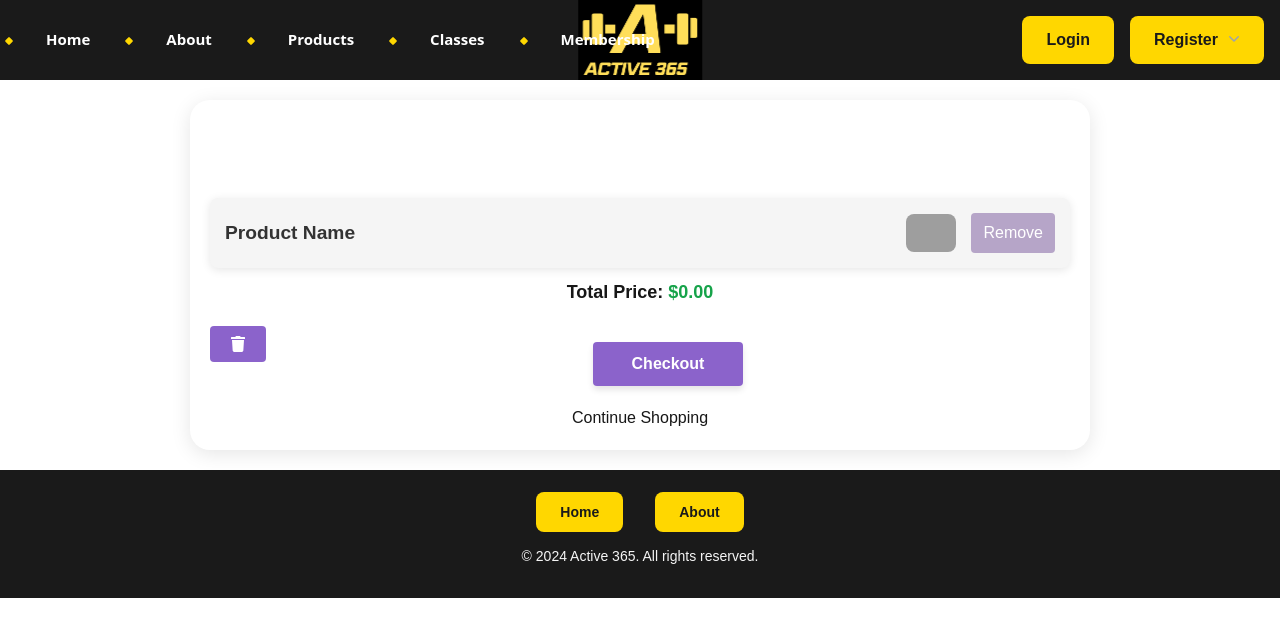
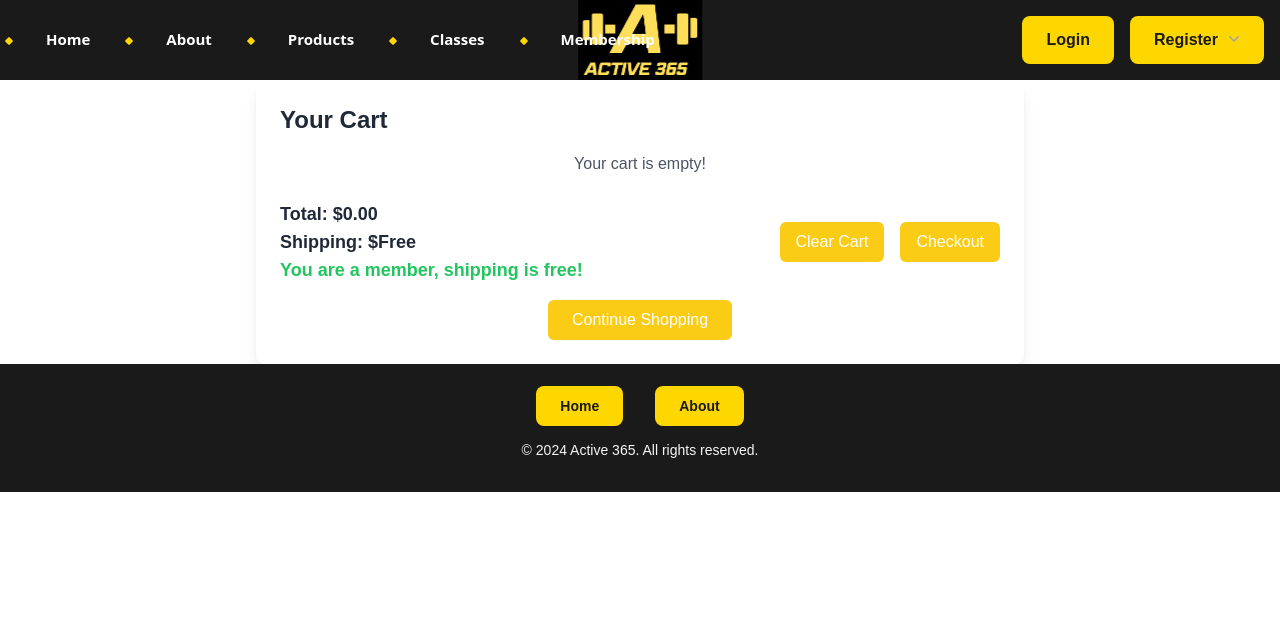
Before and after one commit to active365/Active_365, a Next.js app in the folder front/: page /cart in a window 1280 px wide. Shown: the top 636 px of the page. Built offline with nearby package versions, Linux system fonts and the light colour scheme; no server answers; grey boxes are pictures that could not be loaded.

Commit message:
fix cart

```diff
--- a/front/src/app/cart/page.tsx
+++ b/front/src/app/cart/page.tsx
@@ -1,40 +1,11 @@
-"use client";
-import React from "react";
-import Link from "next/link";
-import { FaTrash } from "react-icons/fa";
-import styles from "@/app/cart/Cart.module.css";
+import CartComponent from "@/components/Cart";
 
 const Cart: React.FC = () => {
-    return (
-        <div className={styles["cart-container"]}>
-            <h2 className={styles["cart-header"]}>Your Cart</h2>
-
-            <div className={styles["cart-item"]}>
-                <p className={styles["cart-item-name"]}>Product Name</p>
-                <img src="/placeholder.jpg" alt="Product Name" />
-                <button className={styles["cart-item-button"]}>Remove</button>
-            </div>
-
-            <div className={styles["cart-total"]}>
-                <p className="text-lg font-semibold">
-                    Total Price: <span className="text-green-600">$0.00</span>
-                </p>
-            </div>
-
-            <div className={styles["cart-actions"]}>
-                <div>
-                    <button className={styles["clear-button"]}>
-                        <FaTrash />
-                    </button>
-                </div>
-                <button className={styles["checkout-button"]}>Checkout</button>
-            </div>
-
-            <Link href="/products">
-                <button className={styles["cart-actions"]}>Continue Shopping</button>
-            </Link>
-        </div>
-    );
-};
+    return(
+        <>
+            <CartComponent/>
+        </>
+    )
+}
 
 export default Cart;
--- a/front/src/app/products/page.tsx
+++ b/front/src/app/products/page.tsx
@@ -7,6 +7,7 @@ import { arrayProducts } from "@/helpers/arrayProducts";
 import { categories } from "@/helpers/arrayProducts";
 import { filterProducts } from "@/helpers/filterProducts";
 import { IProducts } from "@/interfaces/IProducts";
+import { getProducts } from "../api/getProducts";
 
 export type CategoryName = "Fitness Equipment" | "Yoga Accessories" | "Supplements";
 
@@ -20,22 +21,37 @@ interface ProductsProps {
   searchQuery: string;
 }
 
+
 const Products: React.FC<ProductsProps> = ({ searchQuery }) => {
-
     const [selectedCategory, setSelectedCategory] = useState<CategoryName | null>(null);
     const [filteredProducts, setFilteredProducts] = useState(arrayProducts);
 
     const currentDate = new Date();
     const deadline = new Date("2024-12-31");
 
+    const [products, setProducts] = useState<IProducts[]>([]);
+
+    useEffect(() => {
+        const fetchProducts = async () => {
+            try {
+                const data = await getProducts();
+                setProducts(data);
+                setFilteredProducts(data);
+            } catch (error) {
+                console.error("Error fetching products:", error);
+            }
+        };
+        fetchProducts();
+    }, []);
+
     useEffect(() => {
         const filteredByCategory = selectedCategory
-            ? arrayProducts.filter(product => product.category === selectedCategory)
-            : arrayProducts;
+            ? products.filter(product => product.category === selectedCategory)
+            : products;
 
         const finalFiltered = filterProducts(filteredByCategory, searchQuery);
         setFilteredProducts(finalFiltered);
-    }, [searchQuery, selectedCategory]);
+    }, [searchQuery, selectedCategory, products]);
 
     const handleProductSelect = (product: IProducts) => {
         console.log("Producto seleccionado:", product);
--- /dev/null
+++ b/front/src/components/Cart.tsx
@@ -0,0 +1,127 @@
+"use client";
+import React, { useContext, useState } from "react";
+import Link from "next/link";
+import { FaTrash } from "react-icons/fa";
+import { GeneralContext } from "@/context/GeneralContext";
+import { IProducts } from "@/interfaces/IProducts";
+
+const CartComponent: React.FC = () => {
+    const { cart, removeFromCart, clearCart } = useContext(GeneralContext);
+    const [quantities, setQuantities] = useState<{ [key: string]: number }>({});
+
+    const totalPrice = cart.reduce((total, product) => {
+        const quantity = quantities[product.id.toString()] || 1;
+        return total + product.price * quantity;
+    }, 0);
+
+    const shippingCost = totalPrice > 0 ? (totalPrice >= 100 ? 0 : 10) : 0;
+    const isMember = true;
+
+    return (
+        <div className="max-w-3xl mx-auto p-6 bg-white rounded-lg shadow-lg">
+            <h2 className="text-2xl font-bold text-gray-800 mb-4">Your Cart</h2>
+
+            <div className="space-y-4">
+                {cart.length === 0 ? (
+                    <p className="text-center text-gray-600">Your cart is empty!</p>
+                ) : (
+                    cart.map((product: IProducts) => (
+                        <div key={product.id} className="flex items-center justify-between border-b pb-4">
+                            <img
+                                src={product.imgUrl || "/logo.png"}
+                                alt={product.name}
+                                className="w-20 h-20 object-cover rounded-md"
+                            />
+                            <div className="flex flex-col ml-4 flex-grow">
+                                <p className="text-lg font-semibold text-gray-700">{product.name}</p>
+                                <p className="text-gray-500">${product.price.toFixed(2)}</p>
+                                <div className="flex items-center mt-2">
+                                    <button
+                                        onClick={() => {
+                                            const currentQty = quantities[product.id.toString()] || 1;
+                                            if (currentQty > 1) {
+                                                setQuantities({
+                                                    ...quantities,
+                                                    [product.id.toString()]: currentQty - 1,
+                                                });
+                                            }
+                                        }}
+                                        className="px-2 py-1 bg-yellow-400 text-white rounded-full hover:bg-yellow-500"
+                                    >
+                                        -
+                                    </button>
+                                    <input
+                                        type="number"
+                                        value={quantities[product.id.toString()] || 1}
+                                        onChange={(e) => {
+                                            const value = Math.min(
+                                                parseInt(e.target.value),
+                                                product.stock
+                                            );
+                                            setQuantities({
+                                                ...quantities,
+                                                [product.id.toString()]: value,
+                                            });
+                                        }}
+                                        className="w-12 text-center mx-2 p-1 border border-gray-300 rounded-md"
+                                    />
+                                    <button
+                                        onClick={() => {
+                                            const currentQty = quantities[product.id.toString()] || 1;
+                                            if (currentQty < product.stock) {
+                                                setQuantities({
+                                                    ...quantities,
+                                                    [product.id.toString()]: currentQty + 1,
+                                                });
+                                            }
+                                        }}
+                                        className="px-2 py-1 bg-yellow-400 text-white rounded-full hover:bg-yellow-500"
+                                    >
+                                        +
+                                    </button>
+                                </div>
+                            </div>
+                            <button
+                                onClick={() => removeFromCart(product.id.toString())}
+                                className="ml-4 text-red-600 hover:text-red-700"
+                            >
+                                <FaTrash size={20} />
+                            </button>
+                        </div>
+                    ))
+                )}
+            </div>
+
+            <div className="mt-6 flex justify-between items-center">
+                <div className="text-lg font-semibold text-gray-800">
+                    <p>Total: ${totalPrice.toFixed(2)}</p>
+                    <p>Shipping: ${shippingCost === 0 ? "Free" : shippingCost.toFixed(2)}</p>
+                    {isMember && <p className="text-green-500">You are a member, shipping is free!</p>}
+                </div>
+                <div className="flex space-x-4">
+                    <button
+                        onClick={clearCart}
+                        className="bg-yellow-400 text-white py-2 px-4 rounded-md hover:bg-yellow-500"
+                    >
+                        Clear Cart
+                    </button>
+                    <Link href="/checkout">
+                        <button className="bg-yellow-400 text-white py-2 px-4 rounded-md hover:bg-yellow-500">
+                            Checkout
+                        </button>
+                    </Link>
+                </div>
+            </div>
+
+            <div className="mt-4 text-center">
+                <Link href="/products">
+                    <button className="bg-yellow-400 text-white py-2 px-6 rounded-md hover:bg-yellow-500">
+                        Continue Shopping
+                    </button>
+                </Link>
+            </div>
+        </div>
+    );
+};
+
+export default CartComponent;
--- a/front/src/context/GeneralContext.tsx
+++ b/front/src/context/GeneralContext.tsx
@@ -1,28 +1,39 @@
-"use client"
-import React, { createContext, useState, useMemo } from "react";
-import { getProducts } from "@/app/api/getProducts";
+"use client";
+import React, { createContext, useState, useMemo, useEffect } from "react";
 import { IProducts } from "@/interfaces/IProducts";
 import { IGeneralContext } from "@/interfaces/IGeneralContext";
 
+
 export const GeneralContext = createContext<IGeneralContext>({
     cart: [],
-    fetchProducts: async () => { },
     addToCart: () => { },
     removeFromCart: () => { },
     clearCart: () => { },
 });
 
 export const ContextProvider: React.FC<{ children: React.ReactNode }> = ({ children }) => {
-    const [products, setProducts] = useState<IProducts[]>([]);
     const [cart, setCart] = useState<IProducts[]>([]);
 
-    const fetchProducts = async () => {
-        const data = await getProducts();
-        setProducts(data);
-    };
+    useEffect(() => {
+        if (typeof window !== "undefined") {
+            const savedCart = localStorage.getItem("cart");
+            if (savedCart) {
+                setCart(JSON.parse(savedCart));
+            }
+        }
+    }, []);
+
+    useEffect(() => {
+        if (typeof window !== "undefined") {
+            localStorage.setItem("cart", JSON.stringify(cart));
+        }
+    }, [cart]);
 
     const addToCart = (product: IProducts) => {
-        setCart((prevCart) => [...prevCart, product]);
+        setCart((prevCart) => {
+            const updatedCart = [...prevCart, product];
+            return updatedCart;
+        });
     };
 
     const removeFromCart = (productId: string) => {
@@ -34,13 +45,11 @@ export const ContextProvider: React.FC<{ children: React.ReactNode }> = ({ child
     };
 
     const value = useMemo(() => ({
-        products,
         cart,
-        fetchProducts,
         addToCart,
         removeFromCart,
         clearCart,
-    }), [products, cart]);
+    }), [cart]);
 
     return <GeneralContext.Provider value={value}>{children}</GeneralContext.Provider>;
 };
--- a/front/src/interfaces/IGeneralContext.ts
+++ b/front/src/interfaces/IGeneralContext.ts
@@ -3,7 +3,6 @@ import { IProducts } from "./IProducts";
 
 export interface IGeneralContext {
     cart: IProducts[];
-    fetchProducts: () => Promise<void>;
     addToCart: (product: IProducts) => void;
     removeFromCart: (productId: string) => void;
     clearCart: () => void;
```
Also changed, not shown: front/src/app/api/getProducts.ts (+29 -6 lines).
